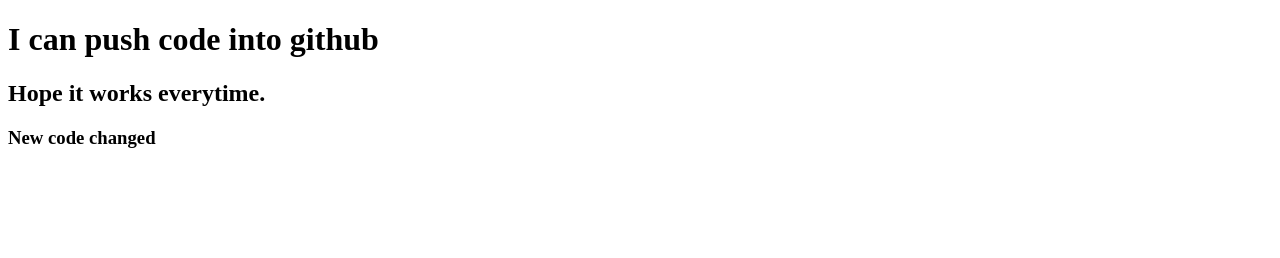
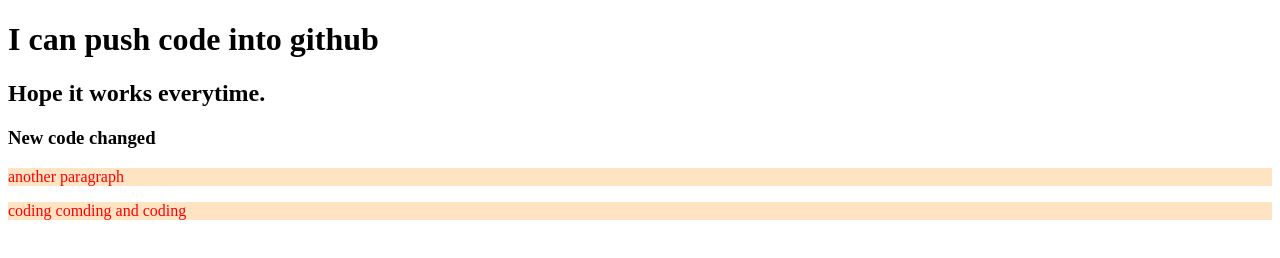
Before and after one commit to tasbiha11/my-second-repo, a plain HTML site: page index.html in a window 1280 px wide. Drawn offline with Linux system fonts and the light colour scheme.

Commit message:
changed code

```diff
--- a/index.html
+++ b/index.html
@@ -5,10 +5,13 @@
     <meta http-equiv="X-UA-Compatible" content="IE=edge">
     <meta name="viewport" content="width=device-width, initial-scale=1.0">
     <title>My second github repo</title>
+    <link rel="stylesheet" href="style.css">
 </head>
 <body>
     <h1>I can push code into github</h1>
     <h2>Hope it works everytime.</h2>
     <h3>New code changed</h3>
+        <p>another paragraph</p>
+        <p>coding comding and coding</p>
 </body>
 </html>
--- /dev/null
+++ b/style.css
@@ -0,0 +1,4 @@
+p{
+    background-color:bisque;
+    color: red
+}
```
